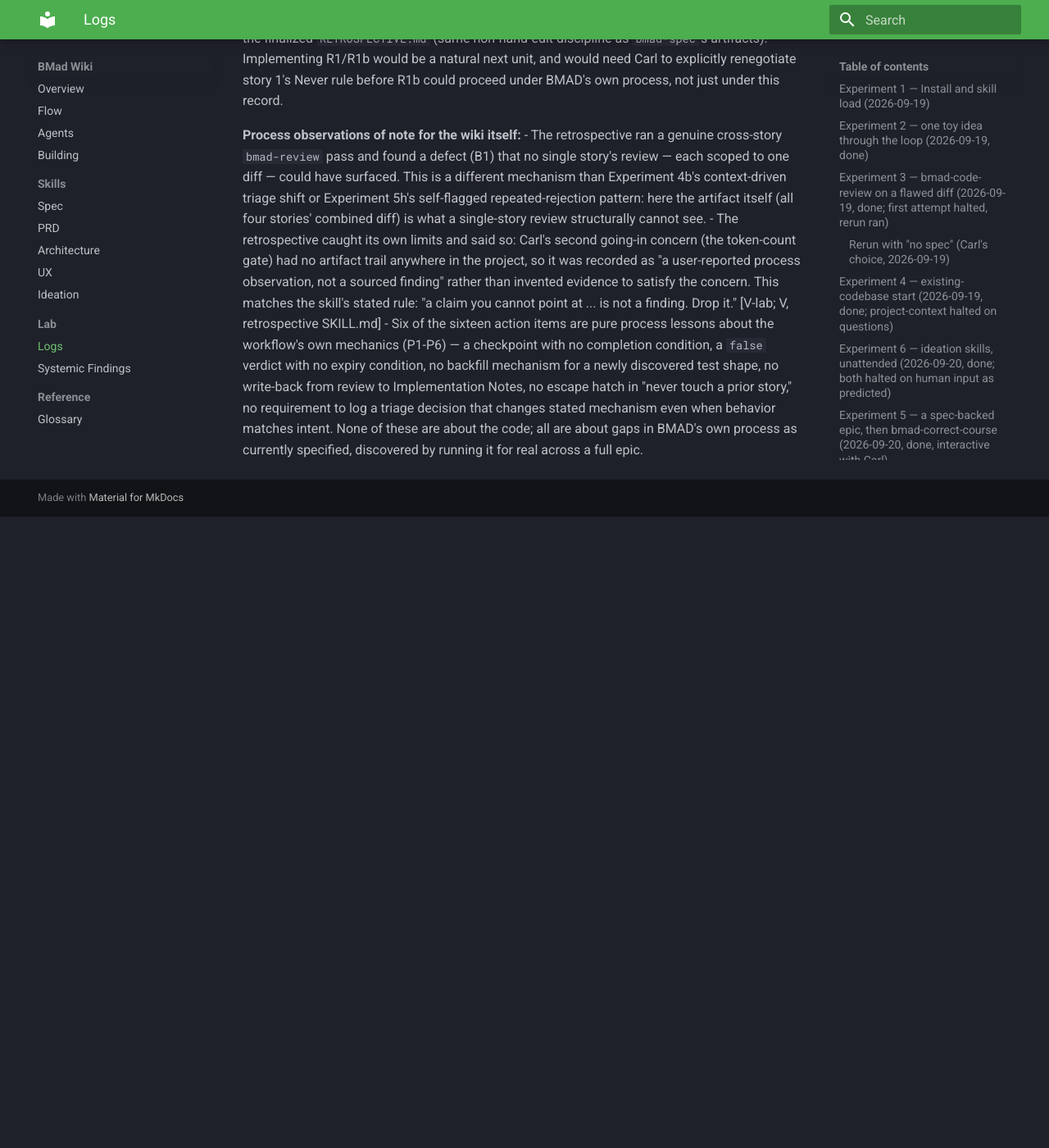
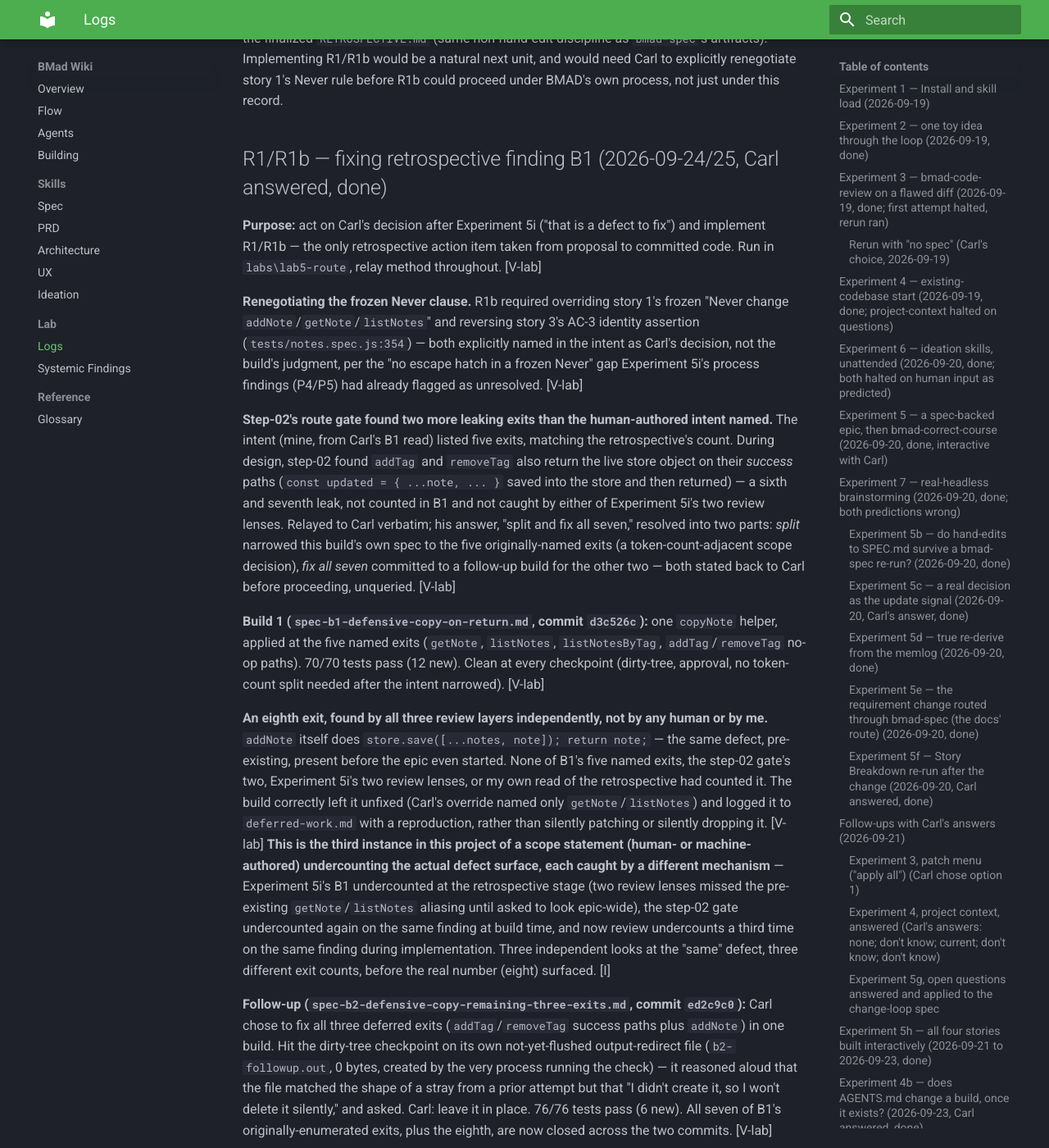
Before and after one commit to ctupper/woods-walks, an MkDocs documentation site: the page built from docs/bmad/lab-log.md, in a window 1280 px wide and 1400 px high, scrolled down 30899 px. Shown: the whole window at 82% size. Built offline with MkDocs 1.6.1 and Material for MkDocs 9.7.7, drawn with Linux system fonts in a browser that asks for light colours; before the commit the page ends 31529 px from its top, so only the background shows below that; some of the changed text lies outside the part shown.

Commit message:
docs: auto-sync BMad wiki

```diff
--- a/docs/bmad/lab-log.md
+++ b/docs/bmad/lab-log.md
@@ -506,7 +506,27 @@ All [V-lab]. Every story took the `dispatch` route (none was small enough for `o
 
 **Carl's decision on B1's open question, after the retrospective run:** "that is a defect to fix." The retrospective had explicitly left this as a contract question it could not settle itself ("is B1 a defect or the contract?" — story 3's AC-3 currently *requires* the aliasing). This decision authorizes R1 (copy on return at the three new-story exit points) and implicitly puts R1b on the table too: R1b's honest note is that R1 alone "does not close B1" — `getNote` and `listNotes` are still open, and closing them means renegotiating story 1's frozen Never clause, not just adding code. **Not yet acted on** — recorded as Carl's decision here, in our own wiki record, rather than by hand-editing the finalized `RETROSPECTIVE.md` (same non-hand-edit discipline as `bmad-spec`'s artifacts). Implementing R1/R1b would be a natural next unit, and would need Carl to explicitly renegotiate story 1's Never rule before R1b could proceed under BMAD's own process, not just under this record.
 
-**Process observations of note for the wiki itself:**
+## R1/R1b — fixing retrospective finding B1 (2026-09-24/25, Carl answered, done)
+
+**Purpose:** act on Carl's decision after Experiment 5i ("that is a defect to fix") and implement R1/R1b — the only retrospective action item taken from proposal to committed code. Run in `labs\lab5-route`, relay method throughout. [V-lab]
+
+**Renegotiating the frozen Never clause.** R1b required overriding story 1's frozen "Never change `addNote`/`getNote`/`listNotes`" and reversing story 3's AC-3 identity assertion (`tests/notes.spec.js:354`) — both explicitly named in the intent as Carl's decision, not the build's judgment, per the "no escape hatch in a frozen Never" gap Experiment 5i's process findings (P4/P5) had already flagged as unresolved. [V-lab]
+
+**Step-02's route gate found two more leaking exits than the human-authored intent named.** The intent (mine, from Carl's B1 read) listed five exits, matching the retrospective's count. During design, step-02 found `addTag` and `removeTag` also return the live store object on their *success* paths (`const updated = { ...note, ... }` saved into the store and then returned) — a sixth and seventh leak, not counted in B1 and not caught by either of Experiment 5i's two review lenses. Relayed to Carl verbatim; his answer, "split and fix all seven," resolved into two parts: *split* narrowed this build's own spec to the five originally-named exits (a token-count-adjacent scope decision), *fix all seven* committed to a follow-up build for the other two — both stated back to Carl before proceeding, unqueried. [V-lab]
+
+**Build 1 (`spec-b1-defensive-copy-on-return.md`, commit `d3c526c`):** one `copyNote` helper, applied at the five named exits (`getNote`, `listNotes`, `listNotesByTag`, `addTag`/`removeTag` no-op paths). 70/70 tests pass (12 new). Clean at every checkpoint (dirty-tree, approval, no token-count split needed after the intent narrowed). [V-lab]
+
+**An eighth exit, found by all three review layers independently, not by any human or by me.** `addNote` itself does `store.save([...notes, note]); return note;` — the same defect, pre-existing, present before the epic even started. None of B1's five named exits, the step-02 gate's two, Experiment 5i's two review lenses, or my own read of the retrospective had counted it. The build correctly left it unfixed (Carl's override named only `getNote`/`listNotes`) and logged it to `deferred-work.md` with a reproduction, rather than silently patching or silently dropping it. [V-lab] **This is the third instance in this project of a scope statement (human- or machine-authored) undercounting the actual defect surface, each caught by a different mechanism** — Experiment 5i's B1 undercounted at the retrospective stage (two review lenses missed the pre-existing `getNote`/`listNotes` aliasing until asked to look epic-wide), the step-02 gate undercounted again on the same finding at build time, and now review undercounts a third time on the same finding during implementation. Three independent looks at the "same" defect, three different exit counts, before the real number (eight) surfaced. [I]
+
+**Follow-up (`spec-b2-defensive-copy-remaining-three-exits.md`, commit `ed2c9c0`):** Carl chose to fix all three deferred exits (`addTag`/`removeTag` success paths plus `addNote`) in one build. Hit the dirty-tree checkpoint on its own not-yet-flushed output-redirect file (`b2-followup.out`, 0 bytes, created by the very process running the check) — it reasoned aloud that the file matched the shape of a stray from a prior attempt but that "I didn't create it, so I won't delete it silently," and asked. Carl: leave it in place. 76/76 tests pass (6 new). All seven of B1's originally-enumerated exits, plus the eighth, are now closed across the two commits. [V-lab]
+
+**A ninth defect found and deferred, out of scope, during B2's review:** `addTag`/`removeTag`'s *write* path mishandles a non-array `tags` value — a stored string spreads into individual characters, and the duplicate check substring-matches instead of exact-matches. Pre-existing from story 1, unrelated to copy-on-return, reproduced and logged rather than fixed. Two review lenses (edge-case, verification-gap) caught it on B2's first pass. [V-lab]
+
+**Reading:** a defect that looks fully enumerated after a careful human read, a retrospective with two independent review lenses, and a scope-negotiation gate can still be undercounted — each additional look (build-time design, then implementation-time review, twice) found something the previous look missed, and every miss was caught by a different mechanism rather than the same one working harder. Nothing here contradicts `systemic-findings.md`'s "context changes escalation not detection" pattern; this is closer to it, but the mechanism differs — the misses here are actual exit-count omissions, not a documented-vs-undocumented triage split. [I]
+
+**My own process error, corrected in the moment:** after the first build (B1) completed, I checked its output file's existence from the wrong working directory (a `cd` chained before a backgrounded `&` command backgrounds the whole compound statement, not just the tail command, so my own shell's `pwd` never moved) and concluded, wrongly, that the build hadn't started. I sent a redundant second `--continue` call, which is what actually surfaced the "commit or follow-up build?" question relayed to Carl — the real build had already finished cleanly underneath. No data was lost; the mistake was in my own bash-scripting, not in BMAD. [V-lab]
+
+**Process observations of note for the wiki itself:****
 - The retrospective ran a genuine cross-story `bmad-review` pass and found a defect (B1) that no single story's review — each scoped to one diff — could have surfaced. This is a different mechanism than Experiment 4b's context-driven triage shift or Experiment 5h's self-flagged repeated-rejection pattern: here the artifact itself (all four stories' combined diff) is what a single-story review structurally cannot see.
 - The retrospective caught its own limits and said so: Carl's second going-in concern (the token-count gate) had no artifact trail anywhere in the project, so it was recorded as "a user-reported process observation, not a sourced finding" rather than invented evidence to satisfy the concern. This matches the skill's stated rule: "a claim you cannot point at ... is not a finding. Drop it." [V-lab; V, retrospective SKILL.md]
 - Six of the sixteen action items are pure process lessons about the workflow's own mechanics (P1-P6) — a checkpoint with no completion condition, a `false` verdict with no expiry condition, no backfill mechanism for a newly discovered test shape, no write-back from review to Implementation Notes, no escape hatch in "never touch a prior story," no requirement to log a triage decision that changes stated mechanism even when behavior matches intent. None of these are about the code; all are about gaps in BMAD's own process as currently specified, discovered by running it for real across a full epic.
```
